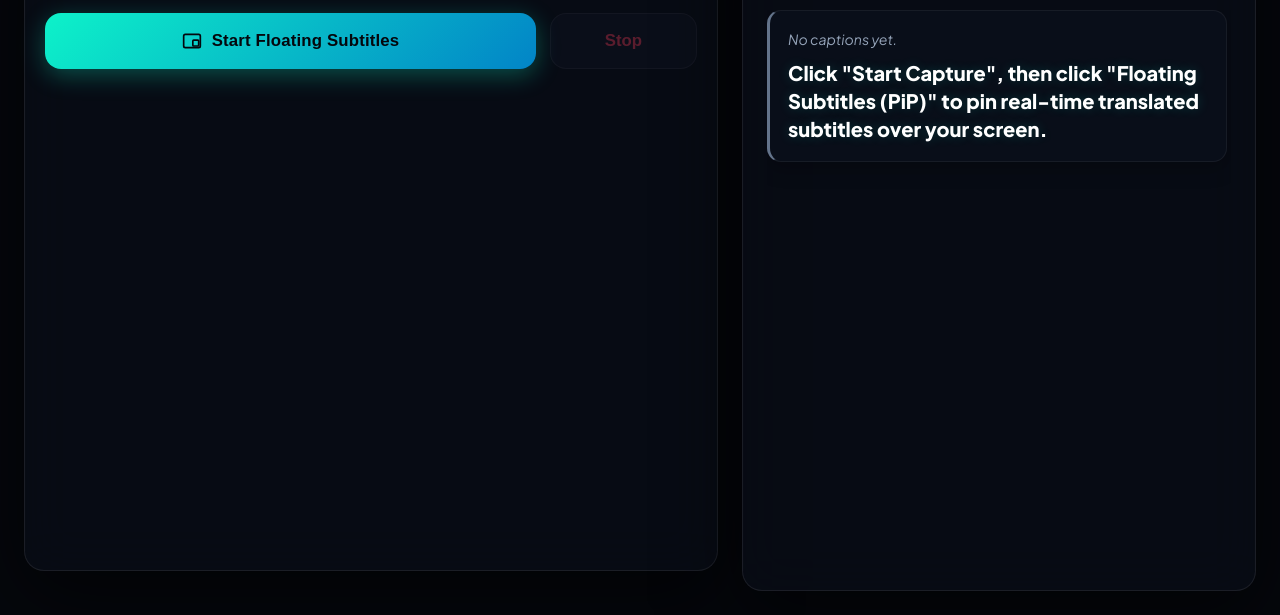
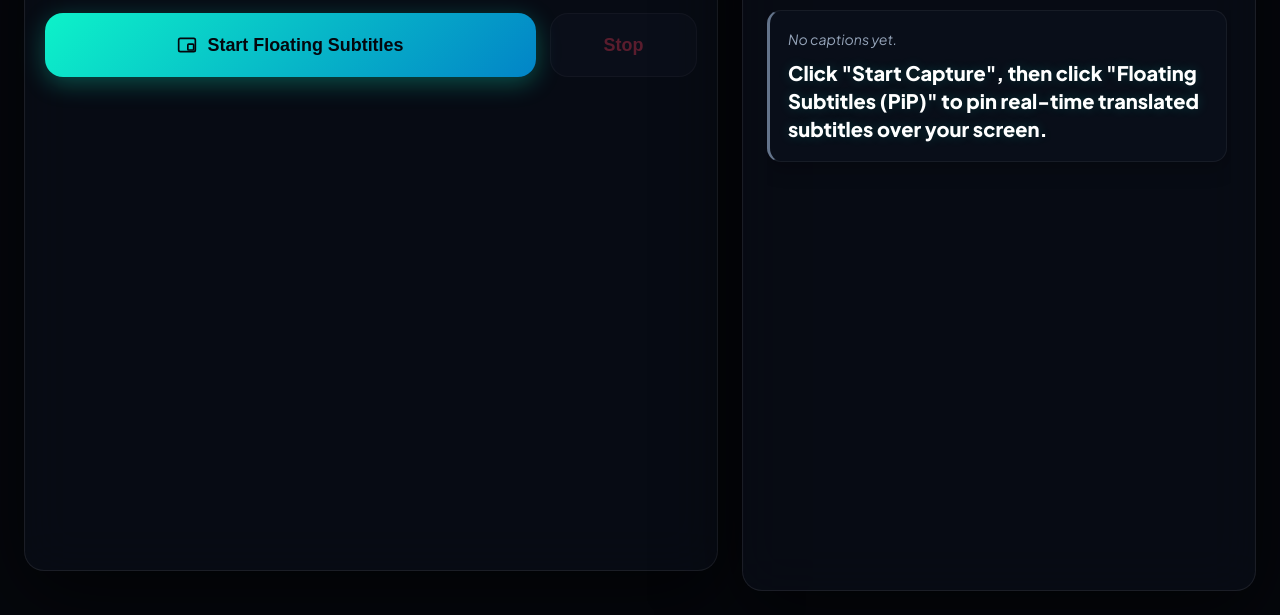
Before and after one commit to adithyanj-27/translatuhh, a website: page public/index.html in a window 1280 px wide. Shown: the part 185-800 px from the top of the page. Drawn offline with Linux system fonts and the light colour scheme; no server answers.

Commit message:
Thicken controls: Increase Start and Stop button height to 64px, and clean up duplicate CSS overrides

```diff
--- a/public/styles.css
+++ b/public/styles.css
@@ -507,10 +507,10 @@ select:focus {
 .primary-button,
 .launch-pip-btn {
   flex: 3;
-  height: 56px !important;
-  font-size: 1.05rem !important;
+  height: 64px !important;
+  font-size: 1.12rem !important;
   font-weight: 800 !important;
-  border-radius: 16px !important;
+  border-radius: 18px !important;
   padding: 0 28px !important;
   background: linear-gradient(135deg, var(--accent-cyan) 0%, #0284c7 100%) !important;
   border: none !important;
@@ -533,13 +533,13 @@ select:focus {
 
 .primary-button .play-icon,
 .launch-pip-btn .play-icon {
-  font-size: 0.8rem;
+  font-size: 0.85rem;
 }
 
 /* PiP Floating Overlay Button */
 .pip-button {
-  height: 56px;
-  border-radius: 16px;
+  height: 64px;
+  border-radius: 18px;
   background: rgba(139, 92, 246, 0.14);
   border: 1px solid rgba(139, 92, 246, 0.45);
   color: #c4b5fd;
@@ -549,10 +549,10 @@ select:focus {
 /* Stop Button */
 .icon-button {
   flex: 1;
-  height: 56px !important;
-  font-size: 1.05rem !important;
+  height: 64px !important;
+  font-size: 1.12rem !important;
   font-weight: 800 !important;
-  border-radius: 16px !important;
+  border-radius: 18px !important;
   border: 1px solid var(--control-border) !important;
   background: var(--control-bg) !important;
   color: var(--accent-rose) !important;
@@ -840,22 +840,7 @@ button:disabled {
   }
 }
 
-/* Thick Master Launch Button */
-.launch-pip-btn {
-  height: 56px !important;
-  font-size: 1.05rem !important;
-  font-weight: 800 !important;
-  border-radius: 16px !important;
-  padding: 0 28px !important;
-  letter-spacing: 0.01em;
-  box-shadow: 0 6px 24px rgba(var(--accent-cyan-rgb), 0.3);
-  transition: var(--transition-smooth);
-}
 
-.launch-pip-btn:hover {
-  transform: translateY(-2px);
-  box-shadow: 0 8px 30px rgba(var(--accent-cyan-rgb), 0.5);
-}
 
 @media (max-width: 520px) {
   .app-shell {
```
